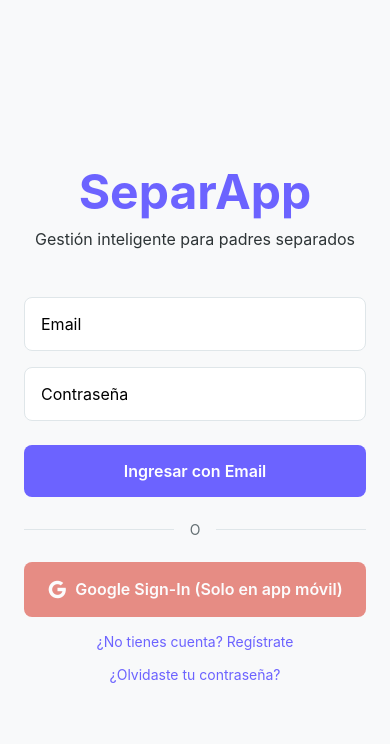
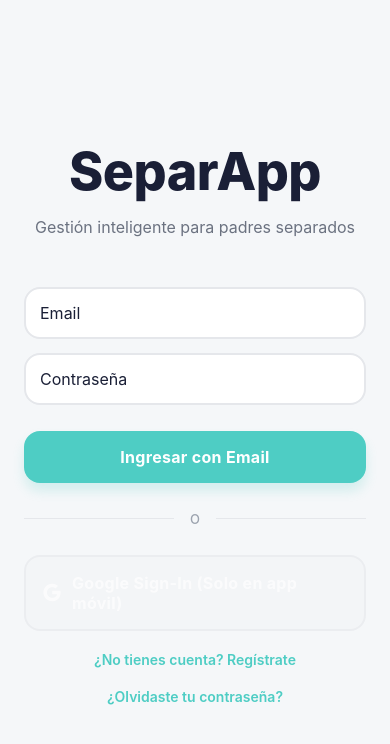
Before and after one commit to raibau003/separapp, an Expo app drawn with the web renderer of React Native: screen /login in a window 390 px wide. Built offline with nearby package versions, Linux system fonts and the light colour scheme; Expo Router itself is replaced by a stand-in of ours; some packages are replaced by stand-ins of ours; no server answers.

Commit message:
design: modernize login and register screens with new look
- Updated color scheme: teal/turquoise (#4ECDC4) primary color
- Improved typography: larger, bolder headings with better hierarchy
- Enhanced inputs: 2px borders, larger border-radius (16px)
- Modern buttons: teal with shadow effects
- Better spacing and padding throughout
- Added shadow effects to buttons for depth
- Updated dividers and neutral colors
- Matches landing page design aesthetic
- Rebuilt web distribution

```diff
--- a/app/(auth)/login.tsx
+++ b/app/(auth)/login.tsx
@@ -128,7 +128,7 @@ export default function LoginScreen() {
 const styles = StyleSheet.create({
   container: {
     flex: 1,
-    backgroundColor: '#F8F9FA',
+    backgroundColor: '#F5F7F9',
   },
   content: {
     flex: 1,
@@ -136,33 +136,41 @@ const styles = StyleSheet.create({
     padding: 24,
   },
   title: {
-    fontSize: 48,
-    fontWeight: 'bold',
-    color: '#6C63FF',
+    fontSize: 52,
+    fontWeight: '800',
+    color: '#1A1F36',
     textAlign: 'center',
-    marginBottom: 8,
+    marginBottom: 12,
+    letterSpacing: -0.5,
   },
   subtitle: {
     fontSize: 16,
-    color: '#2D3436',
+    color: '#6B7280',
     textAlign: 'center',
     marginBottom: 48,
+    lineHeight: 24,
   },
   input: {
     backgroundColor: '#FFFFFF',
-    borderWidth: 1,
-    borderColor: '#DFE6E9',
-    borderRadius: 8,
-    padding: 16,
+    borderWidth: 2,
+    borderColor: '#E5E7EB',
+    borderRadius: 16,
+    padding: 14,
     fontSize: 16,
-    marginBottom: 16,
+    marginBottom: 14,
+    color: '#1A1F36',
   },
   button: {
-    backgroundColor: '#6C63FF',
-    borderRadius: 8,
+    backgroundColor: '#4ECDC4',
+    borderRadius: 16,
     padding: 16,
     alignItems: 'center',
-    marginTop: 8,
+    marginTop: 12,
+    shadowColor: '#4ECDC4',
+    shadowOffset: { width: 0, height: 8 },
+    shadowOpacity: 0.2,
+    shadowRadius: 12,
+    elevation: 6,
   },
   buttonDisabled: {
     opacity: 0.6,
@@ -170,36 +178,41 @@ const styles = StyleSheet.create({
   buttonText: {
     color: '#FFFFFF',
     fontSize: 16,
-    fontWeight: '600',
+    fontWeight: '700',
+    letterSpacing: 0.3,
   },
   link: {
-    color: '#6C63FF',
+    color: '#4ECDC4',
     fontSize: 14,
     textAlign: 'center',
-    marginTop: 16,
+    marginTop: 20,
+    fontWeight: '600',
   },
   divider: {
     flexDirection: 'row',
     alignItems: 'center',
-    marginVertical: 24,
+    marginVertical: 28,
   },
   dividerLine: {
     flex: 1,
     height: 1,
-    backgroundColor: '#DFE6E9',
+    backgroundColor: '#E5E7EB',
   },
   dividerText: {
     marginHorizontal: 16,
-    color: '#636E72',
-    fontSize: 14,
+    color: '#9CA3AF',
+    fontSize: 13,
+    fontWeight: '500',
   },
   googleButton: {
-    backgroundColor: '#DB4437',
-    borderRadius: 8,
+    backgroundColor: '#F3F4F6',
+    borderWidth: 2,
+    borderColor: '#E5E7EB',
+    borderRadius: 16,
     padding: 16,
     alignItems: 'center',
     flexDirection: 'row',
     justifyContent: 'center',
-    gap: 8,
+    gap: 10,
   },
 });
--- a/app/(auth)/register.tsx
+++ b/app/(auth)/register.tsx
@@ -127,7 +127,7 @@ export default function RegisterScreen() {
 const styles = StyleSheet.create({
   container: {
     flex: 1,
-    backgroundColor: '#F8F9FA',
+    backgroundColor: '#F5F7F9',
   },
   content: {
     flex: 1,
@@ -136,33 +136,41 @@ const styles = StyleSheet.create({
     paddingTop: 60,
   },
   title: {
-    fontSize: 32,
-    fontWeight: 'bold',
-    color: '#2D3436',
+    fontSize: 40,
+    fontWeight: '800',
+    color: '#1A1F36',
     textAlign: 'center',
-    marginBottom: 8,
+    marginBottom: 12,
+    letterSpacing: -0.5,
   },
   subtitle: {
     fontSize: 16,
-    color: '#636E72',
+    color: '#6B7280',
     textAlign: 'center',
     marginBottom: 32,
+    lineHeight: 24,
   },
   input: {
     backgroundColor: '#FFFFFF',
-    borderWidth: 1,
-    borderColor: '#DFE6E9',
-    borderRadius: 8,
-    padding: 16,
+    borderWidth: 2,
+    borderColor: '#E5E7EB',
+    borderRadius: 16,
+    padding: 14,
     fontSize: 16,
-    marginBottom: 16,
+    marginBottom: 14,
+    color: '#1A1F36',
   },
   button: {
-    backgroundColor: '#6C63FF',
-    borderRadius: 8,
+    backgroundColor: '#4ECDC4',
+    borderRadius: 16,
     padding: 16,
     alignItems: 'center',
-    marginTop: 8,
+    marginTop: 12,
+    shadowColor: '#4ECDC4',
+    shadowOffset: { width: 0, height: 8 },
+    shadowOpacity: 0.2,
+    shadowRadius: 12,
+    elevation: 6,
   },
   buttonDisabled: {
     opacity: 0.6,
@@ -170,12 +178,14 @@ const styles = StyleSheet.create({
   buttonText: {
     color: '#FFFFFF',
     fontSize: 16,
+    fontWeight: '700',
+    letterSpacing: 0.3,
+  },
+  link: {
+    color: '#4ECDC4',
+    fontSize: 14,
+    textAlign: 'center',
+    marginTop: 20,
     fontWeight: '600',
   },
-  link: {
-    color: '#6C63FF',
-    fontSize: 14,
-    textAlign: 'center',
-    marginTop: 16,
-  },
 });
```
Also changed, not shown: dist/index.html, 2 other files.
